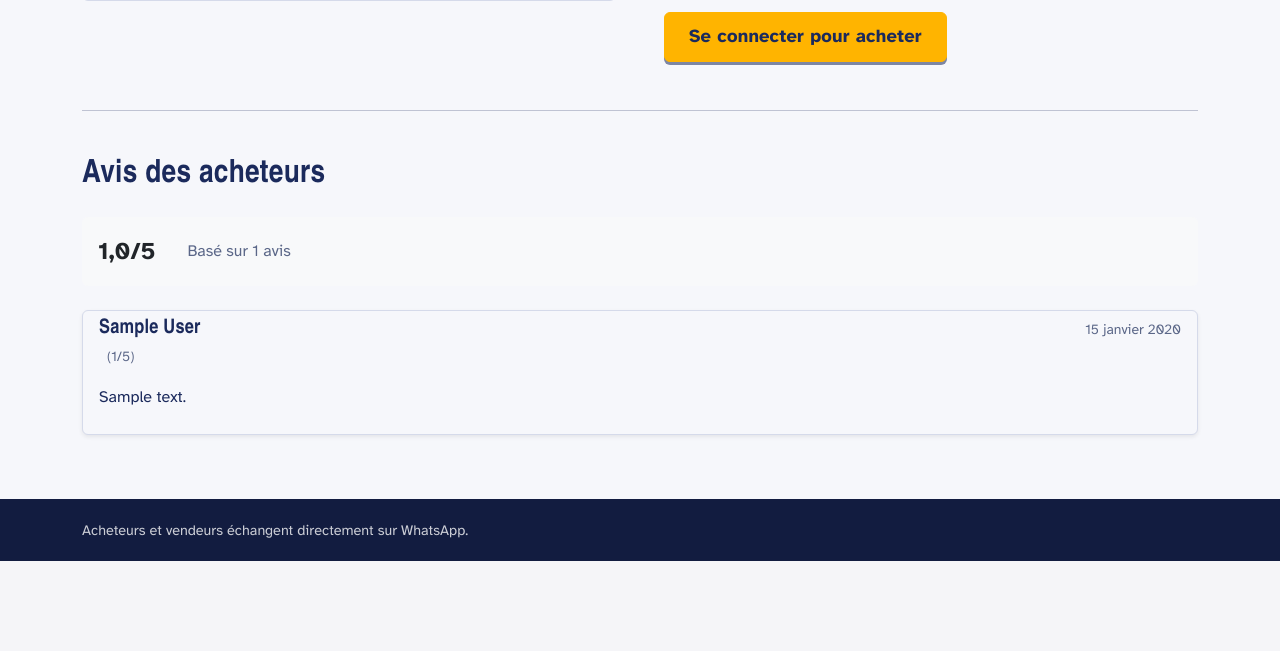
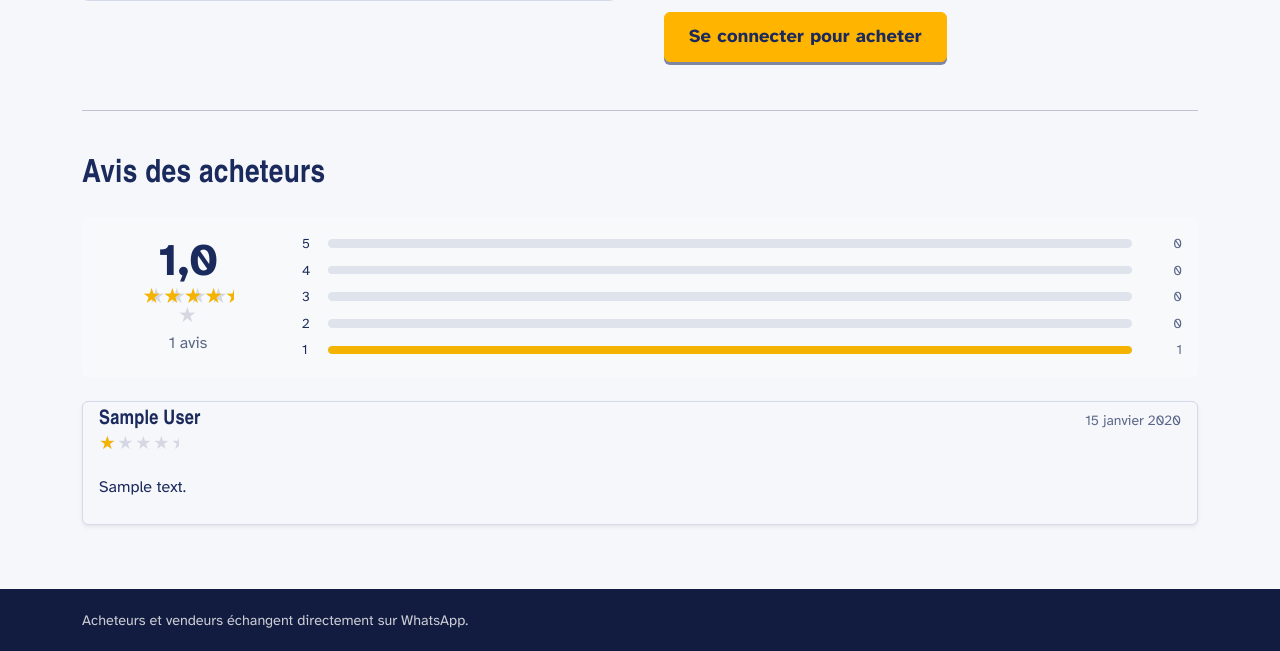
Before and after one commit to aklrom/MARKETPLACE-, a Django app: page /products/1/ in a window 1280 px wide. Shown: the part 502-1153 px from the top of the page. Before the commit the page ends 1063 px from the top, so only its background shows below. Run offline with Django 5.2, Linux system fonts and the light colour scheme; tables that the repository leaves empty hold one stand-in row (values such as "Sample post"); grey boxes marked "Sample" are stand-in pictures; parts of the project's set-up code (start-up, migrations or seed data) failed here and were passed over; some web fonts are replaced.

Commit message:
feat: display review ratings like Play Store
Co-authored-by: Copilot <223556219+Copilot@users.noreply.github.com>

```diff
--- a/accounts/static/accounts/site.css
+++ b/accounts/static/accounts/site.css
@@ -720,6 +720,94 @@ main > h1.h4 {
     max-width: 62ch;
 }
 
+/* Synthèse des avis, inspirée du système de notation Play Store */
+.rating-summary {
+    display: grid;
+    grid-template-columns: minmax(130px, 180px) 1fr;
+    align-items: center;
+    gap: 1.5rem;
+}
+
+.rating-summary__score {
+    display: flex;
+    flex-direction: column;
+    align-items: center;
+    text-align: center;
+}
+
+.rating-summary__score strong {
+    font-size: 2.8rem;
+    line-height: 1;
+}
+
+.rating-stars {
+    position: relative;
+    display: inline-block;
+    width: 5em;
+    overflow: hidden;
+    color: #d5d8e2;
+    line-height: 1;
+    letter-spacing: 0.08em;
+}
+
+.rating-stars span {
+    display: block;
+}
+
+.rating-stars::after {
+    content: "★★★★★";
+    position: absolute;
+    inset: 0;
+    width: calc(var(--rating, 0) * 20%);
+    overflow: hidden;
+    color: #f5b301;
+    white-space: nowrap;
+    letter-spacing: 0.08em;
+}
+
+.rating-stars--large {
+    margin: 0.35rem 0;
+    font-size: 1.15rem;
+}
+
+.rating-summary__distribution {
+    display: grid;
+    gap: 0.35rem;
+}
+
+.rating-bar {
+    display: grid;
+    grid-template-columns: 1rem minmax(80px, 1fr) 2.5rem;
+    align-items: center;
+    gap: 0.6rem;
+    font-size: 0.85rem;
+}
+
+.rating-bar__track {
+    height: 0.55rem;
+    overflow: hidden;
+    border-radius: 999px;
+    background: #dfe3ec;
+}
+
+.rating-bar__fill {
+    display: block;
+    height: 100%;
+    border-radius: inherit;
+    background: #f5b301;
+}
+
+.rating-bar__count {
+    color: var(--muted);
+    text-align: right;
+}
+
+@media (max-width: 575.98px) {
+    .rating-summary {
+        grid-template-columns: 1fr;
+    }
+}
+
 /* Tampon « Épuisé » */
 .sold-out {
     display: inline-block;
--- a/products/templates/products/product_detail.html
+++ b/products/templates/products/product_detail.html
@@ -63,18 +63,25 @@
         <!-- Affichage de la note moyenne globale -->
         {% if product.reviews_count > 0 %}
         <div class="card mb-4 bg-light border-0">
-            <div class="card-body d-flex align-items-center flex-wrap">
-                <span class="fs-4 fw-bold text-dark me-3">{{ product.average_rating }}/5</span>
-                <div class="text-warning fs-5">
-                    {% for i in "12345"|make_list %}
-                        {% if forloop.counter <= product.average_rating %}
-                            <i class="bi bi-star-fill"></i>
-                        {% else %}
-                            <i class="bi bi-star"></i>
-                        {% endif %}
+            <div class="card-body rating-summary">
+                <div class="rating-summary__score">
+                    <strong>{{ product.average_rating }}</strong>
+                    <div class="rating-stars rating-stars--large" style="--rating: {{ product.average_rating }};" aria-label="{{ product.average_rating }} étoiles sur 5">
+                        <span aria-hidden="true">★★★★★</span>
+                    </div>
+                    <span class="text-muted">{{ product.reviews_count }} avis</span>
+                </div>
+                <div class="rating-summary__distribution" aria-label="Répartition des notes">
+                    {% for item in rating_distribution %}
+                    <div class="rating-bar">
+                        <span class="rating-bar__label">{{ item.rating }}</span>
+                        <span class="rating-bar__track" aria-hidden="true">
+                            <span class="rating-bar__fill" style="width: {{ item.percentage }}%;"></span>
+                        </span>
+                        <span class="rating-bar__count">{{ item.count }}</span>
+                    </div>
                     {% endfor %}
                 </div>
-                <span class="text-muted ms-3">Basé sur {{ product.reviews_count }} avis</span>
             </div>
         </div>
         {% endif %}
@@ -108,15 +115,8 @@
                             <h5 class="mb-1">
                                 {{ review.publier.first_name }} {{ review.publier.last_name|default:"Utilisateur" }}
                             </h5>
-                            <div class="text-warning">
-                                {% for i in "12345"|make_list %}
-                                    {% if forloop.counter <= review.rating %}
-                                        <i class="bi bi-star-fill"></i>
-                                    {% else %}
-                                        <i class="bi bi-star"></i>
-                                    {% endif %}
-                                {% endfor %}
-                                <span class="text-muted ms-2 small">({{ review.rating }}/5)</span>
+                            <div class="rating-stars" style="--rating: {{ review.rating }};" aria-label="{{ review.rating }} étoiles sur 5">
+                                <span aria-hidden="true">★★★★★</span>
                             </div>
                         </div>
                         <small class="text-muted">{{ review.created_at|date:"d F Y" }}</small>
--- a/products/views.py
+++ b/products/views.py
@@ -2,6 +2,7 @@ from django.contrib.auth.decorators import login_required
 from django.http import Http404, HttpResponseForbidden
 from django.shortcuts import get_object_or_404, redirect, render
 from django.core.paginator import Paginator, EmptyPage, PageNotAnInteger
+from django.db.models import Count
 from .forms import ProductForm
 from .models import Product
 from reviews.models import Review
@@ -48,6 +49,21 @@ def product_detail(request, id):
     except EmptyPage:
         # Si la page est hors limites (ex: page 99), on affiche la dernière page
         reviews = paginator.page(paginator.num_pages)
+
+    rating_counts = dict(
+        product.reviews.values("rating").annotate(count=Count("id")).values_list("rating", "count")
+    )
+    reviews_count = product.reviews_count
+    rating_distribution = []
+    for rating in range(5, 0, -1):
+        count = rating_counts.get(rating, 0)
+        percentage = round(count * 100 / reviews_count) if reviews_count else 0
+        rating_distribution.append({
+            "rating": rating,
+            "count": count,
+            "percentage": percentage,
+        })
+
     return render(
         request,
         "products/product_detail.html",
@@ -56,6 +72,7 @@ def product_detail(request, id):
             "can_review": can_review,
             "reviews": reviews,
             "has_reviewed": has_reviewed,
+            "rating_distribution": rating_distribution,
         }
     )
 
```
